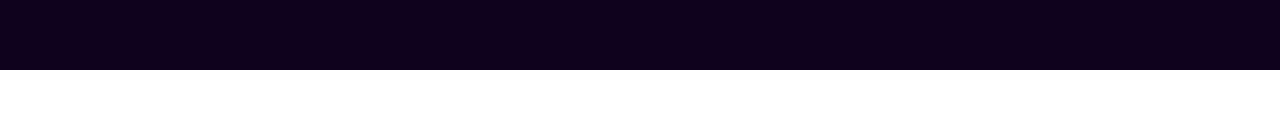
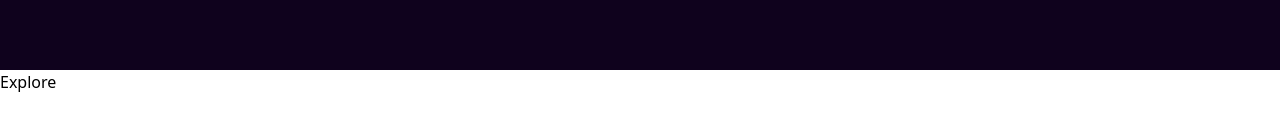
Before and after one commit to Dh-Pardeep/sellyourapp, a React (Vite) app: page / in a window 1280 px wide. Shown: the part 599-730 px from the top of the page. Built offline with nearby package versions, Linux system fonts and the light colour scheme.

Commit message:
addsecondsection

```diff
--- a/src/App.jsx
+++ b/src/App.jsx
@@ -1,10 +1,12 @@
 import "./App.css";
+import Explore from "./components/Explore";
 import WhyUs from "./components/WhyUs";
 
 function App() {
   return (
     <>
       <WhyUs />
+      <Explore />
     </>
   );
 }
--- /dev/null
+++ b/src/components/Explore.jsx
@@ -0,0 +1,7 @@
+import React from "react";
+
+const Explore = () => {
+  return <div>Explore</div>;
+};
+
+export default Explore;
```
